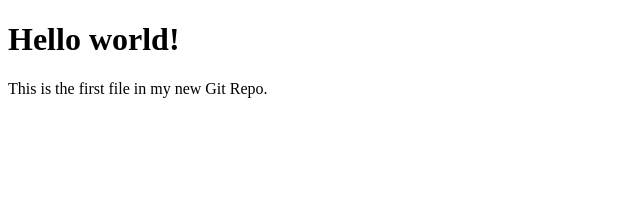
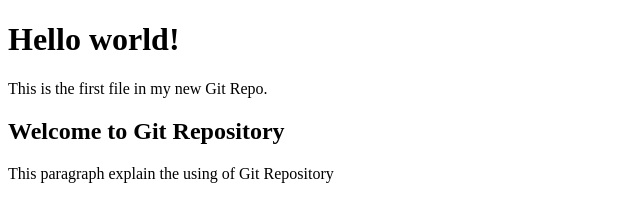
Before and after one commit to ferryf1/hello-worlds, a plain HTML site: page index.html in a window 1280 px wide. Shown: the whole page, without its empty margins (0-640 px from the left). Drawn offline with Linux system fonts and the light colour scheme.

Commit message:
Second commit

```diff
--- a/index.html
+++ b/index.html
@@ -10,6 +10,8 @@
 <body>
     <h1>Hello world!</h1>
     <p>This is the first file in my new Git Repo.</p>
+    <h2>Welcome to Git Repository</h2>
+    <p>This paragraph explain the using of Git Repository</p>
 </body>
 
 </html>
```
